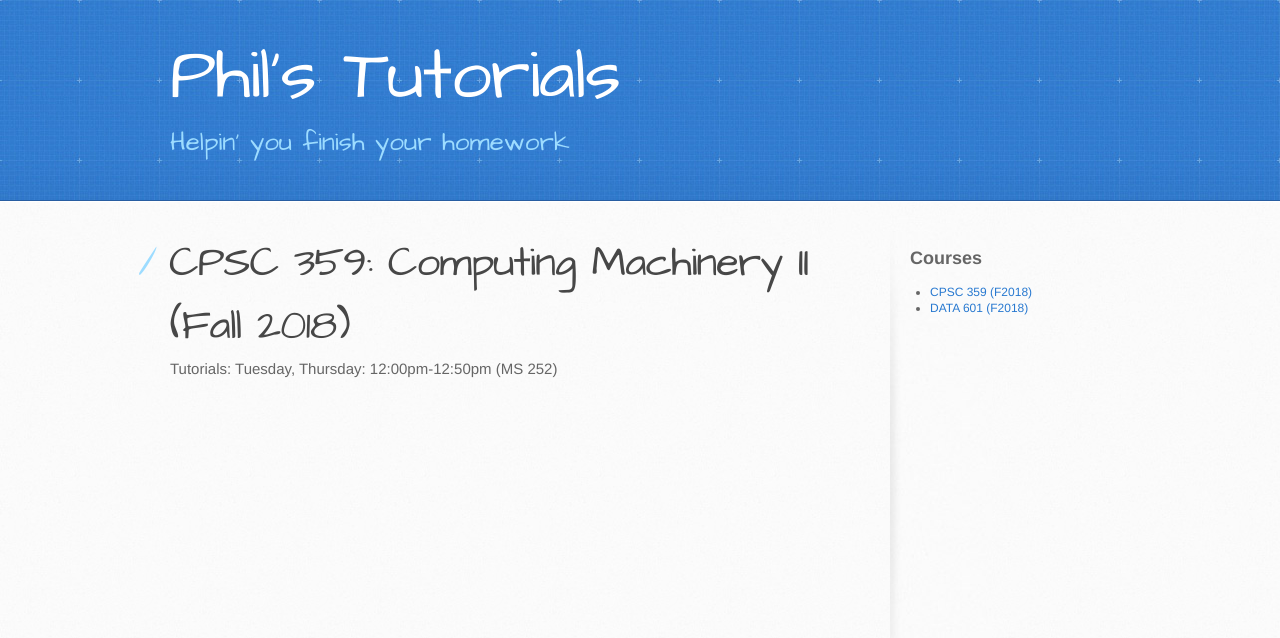
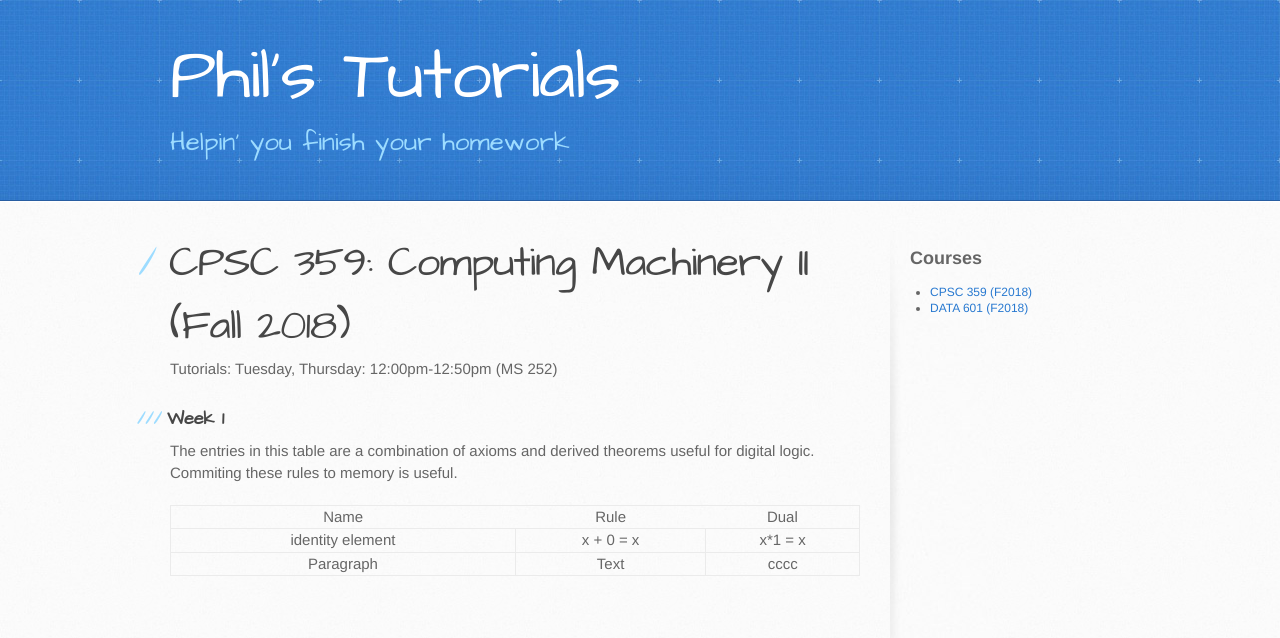
Before and after one commit to philstutorials/philstutorials.github.io, a Jekyll site: the page built from CPSC359.md, in a window 1280 px wide. Shown: the top 638 px of the page. Built offline with Jekyll 4.4.1, drawn with Linux system fonts in a browser that asks for light colours; our own code applies the rules of GitHub Pages for plain Markdown files.

Commit message:
Update CPSC359.md

```diff
--- a/CPSC359.md
+++ b/CPSC359.md
@@ -5,3 +5,14 @@ layout: default
 # CPSC 359: Computing Machinery II (Fall 2018)
 
 Tutorials: Tuesday, Thursday: 12:00pm-12:50pm (MS 252)
+
+
+### Week 1
+
+The entries in this table are a combination of axioms and derived theorems useful for digital logic.
+Commiting these rules to memory is useful.
+
+| Name      | Rule | Dual |
+| ----------- | ----------- | ----------- |
+| identity element       | x + 0 = x       | x*1 = x |
+| Paragraph   | Text        | cccc |
```
